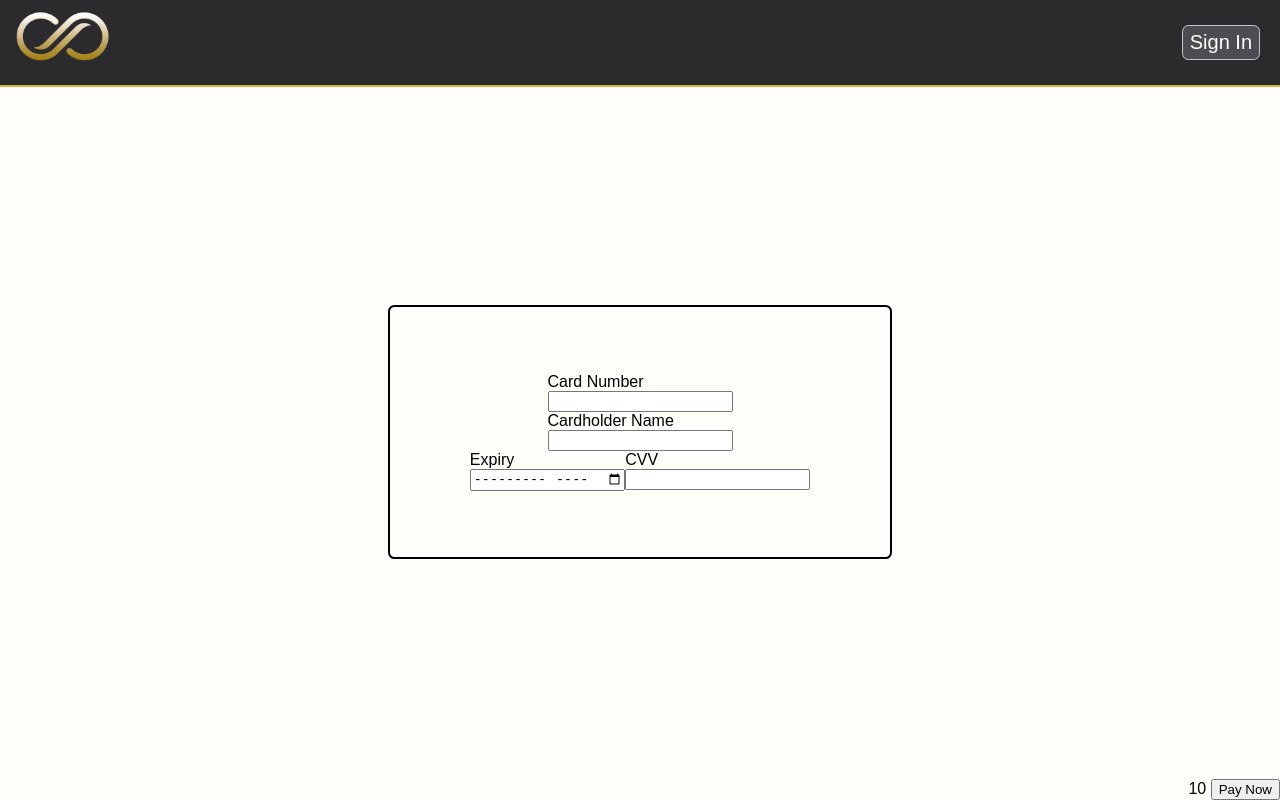
After one commit to GeorgeCooke8809/Coursework_Airline-Booking, a Flask app: template frontend/templates/pay-booking.html in a window 1280 px wide. The commit adds this page. Run offline with Flask 3, Linux system fonts and the light colour scheme; the template is opened without the code that fills it: most values are stand-ins (such as "Sample title", 1, 10 or a date in 2020); parts of the project's set-up code (start-up, migrations or seed data) failed here and were passed over.

Commit message:
Added basic GUI for payment page

```diff
--- a/frontend/static/css/style.css
+++ b/frontend/static/css/style.css
@@ -796,8 +796,6 @@ button {
     gap: 10px;
 }
 
-.seat-select-companion-card-right-details svg {}
-
 .seat-select-companion-card-right-details label {
     display: flex;
     align-items: center;
@@ -842,3 +840,37 @@ button {
 .existing-companions-list-button label {
     width: 33%;
 }
+
+/* Payment Page */
+#payment-details-form {
+    width: 100%;
+    height: calc(100vh - 85px);
+    display: flex;
+    flex-direction: column;
+}
+
+#payment-details-spacer {
+    display: flex;
+    width: 100%;
+    flex: 1;
+}
+
+#payment-details-container {
+    display: flex;
+    flex-direction: column;
+    justify-content: center;
+    align-items: center;
+
+    margin: auto auto;
+    width: 500px;
+    height: 250px;
+
+    border-radius: var(--standard-border-radius);
+    border-style: solid;
+    border-color: black;
+    border-width: 2px;
+}
+
+#payment-bottom-right {
+    width: fit-content;
+}
--- /dev/null
+++ b/frontend/templates/pay-booking.html
@@ -0,0 +1,45 @@
+{% extends 'base-guest.html' %}
+
+{% block scripts %}
+{% endblock %}
+
+{% block content %}
+<div id="guest-pay-booking-content">
+    <form id="payment-details-form" onsubmit="payBooking(bookingID)">
+        <!-- TODO: Add billing address to payment details -->
+        <div id="payment-details-spacer">
+            <div id="payment-details-container">
+                <label>
+                    Card Number<br>
+                    <input type="text" autocomplete="cc-number">
+                </label>
+
+                <label>
+                    Cardholder Name<br>
+                    <input type="text" autocomplete="cc-name">
+                </label>
+
+                <div class="columns">
+                    <div class="column">
+                        <label>
+                            Expiry<br>
+                            <input type="month" autocomplete="cc-exp">
+                        </label>
+                    </div>
+                    <div class="column">
+                        <label>
+                            CVV<br>
+                            <input type="text" autocomplete="cc-csc">
+                        </label>
+                    </div>
+                </div>
+            </div>
+        </div>
+        <div class="right-align" id="payment-bottom-right">
+            <label>{{ price }}</label>
+            <input type="submit" value="Pay Now">
+        </div>
+    </form>
+</div>
+
+{% endblock %}
```
